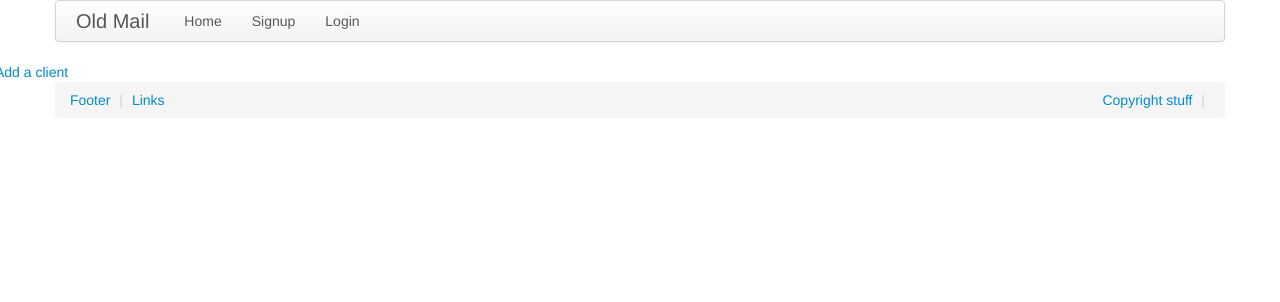
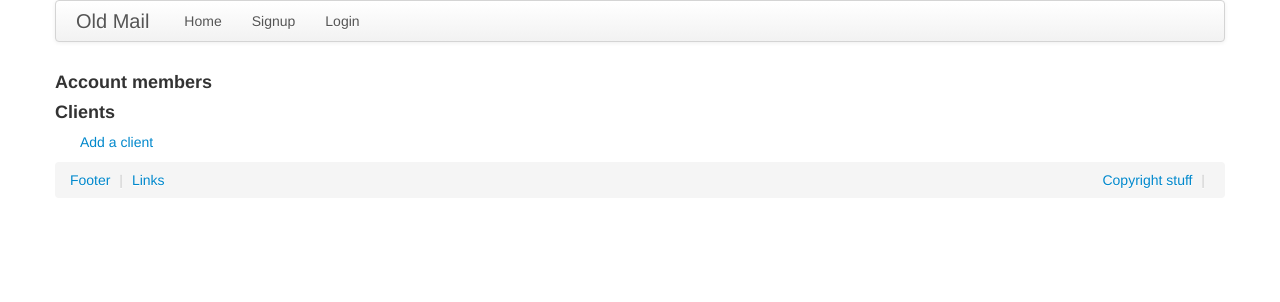
Before and after one commit to jmoswalt/djangodash2012, a Django app: page /1/client/list/ in a window 1280 px wide. Shown: the top 302 px of the page. Run offline with Django 3.2, Linux system fonts and the light colour scheme; data that the repository does not hold is empty; parts of the project's set-up code (start-up, migrations or seed data) failed here and were passed over; some libraries are stand-ins or nearby versions.

Commit message:
Updated account sidebar

```diff
--- a/oldmail/templates/account_sidebar.html
+++ b/oldmail/templates/account_sidebar.html
@@ -2,21 +2,20 @@
     <div>
         <h4>Account members</h4>
         <ul>
-        {% for profile in account.profiles %}
+        {% for profile in request.user.profile.account.profiles %}
             <li><a href="{% url profile_change user.profile.account.slug profile.pk %}">{{ profile.user.get_full_name }} ({{ profile.user.email }})</a></li>
         {% endfor %}
         {% if request.user.profile.is_account_admin %}
-            <li><a href="{% url account_invite account.slug %}">Invite more people</a>
+            <li><a href="{% url account_invite user.profile.account.slug %}">Invite more people</a>
         {% endif %}
         </ul>
     </div>
     <div>
         <h4>Clients</h4>
         <ul>
-        {% for client in account.clients %}
+        {% for client in request.user.profile.account.clients %}
             <li><a href="{% url client_change user.profile.account.slug client.pk %}">{{ client.name }}</a></li>
-        {% empty %}
-        <a href="{% url client_add user.profile.account.slug %}">Add your first client</a>
         {% endfor %}
+        <a href="{% url client_add user.profile.account.slug %}">Add a client</a>
         </ul>
     </div>
--- a/oldmail/templates/client_list.html
+++ b/oldmail/templates/client_list.html
@@ -1,9 +1,10 @@
 {% extends "base.html" %}
 
 {% block body %}
-<div class="row">
-    <div><a href="{% url client_add user.profile.account.slug %}">Add a client</a></div>
-    <div class="span5 offset4">
+<div class="span3">
+    {% include "account_sidebar.html" %}
+</div>
+<div class="span9">
     {% if object_list %}
     <ul>
     {% for object in object_list %}
@@ -12,6 +13,5 @@
     </ul>
     {% endif %}
 
-    </div>
 </div>
 {% endblock body %}
--- a/oldmail/templates/profile_add.html
+++ b/oldmail/templates/profile_add.html
@@ -1,5 +1,7 @@
 {% extends "base.html" %}
 {% load oldmail_tags %}
+
+{% block title %}Create Account{% endblock title %}
 
 {% block body %}
 <div class="row">
```
Also changed, not shown: oldmail/templates/client_form.html (+5 -13 lines).
